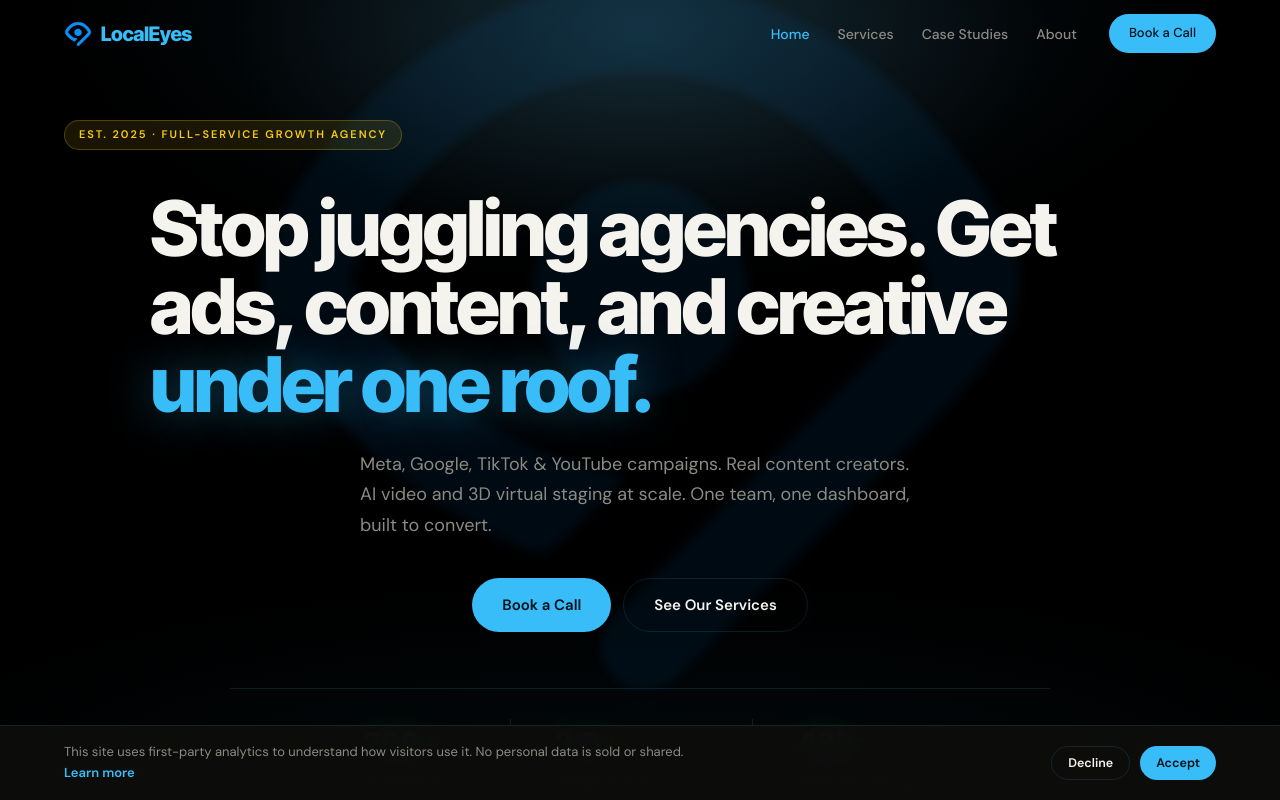
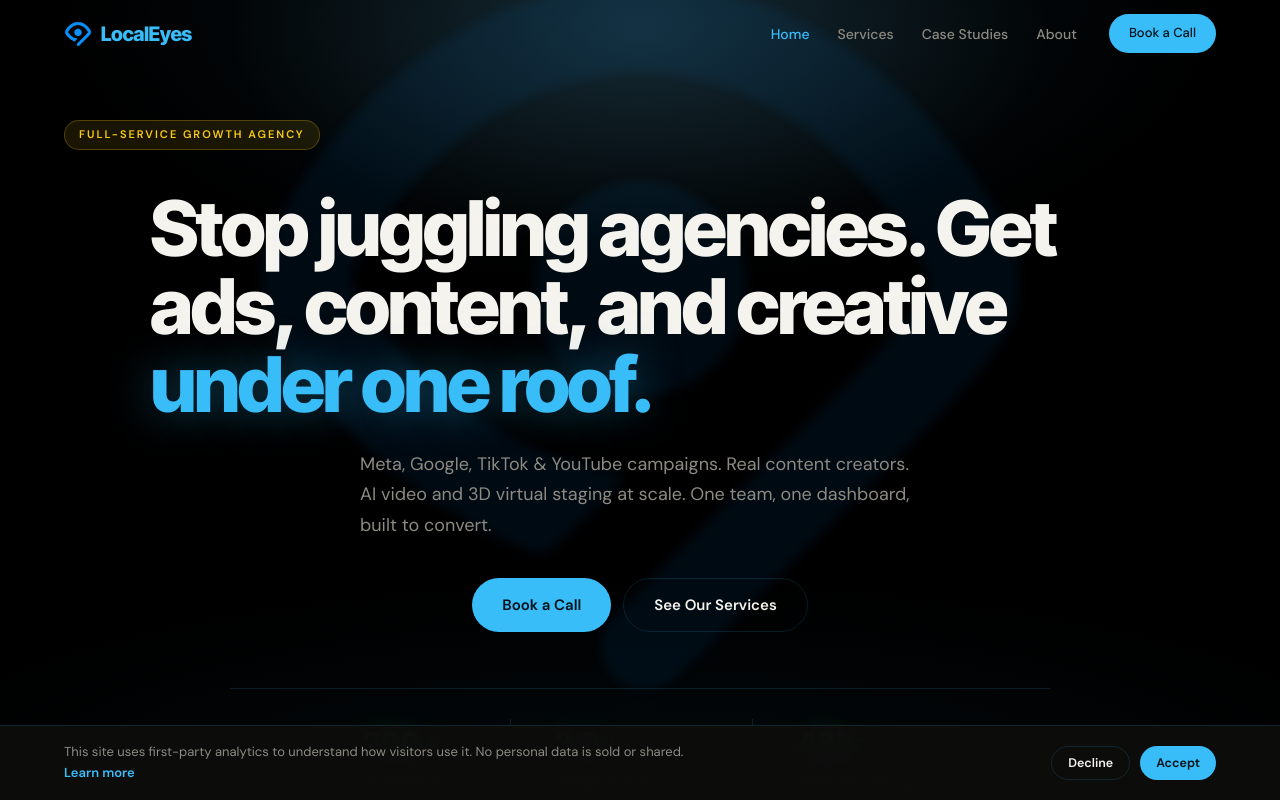
Before and after one commit to ndu1234/LOCALeyes-, a plain HTML site: page index.html in a window 1280 px wide. Shown: the top 800 px of the page. Drawn offline with Linux system fonts and the light colour scheme.

Commit message:
Remove 'Est. 2025' from hero eyebrow

```diff
--- a/index.html
+++ b/index.html
@@ -44,7 +44,7 @@
 <section id="hero">
   <div class="hero-bg"></div>
   <img src="assets/logo.png" alt="" class="hero-logo-glow" />
-  <div class="hero-eyebrow">Est. 2025 &middot; Full-Service Growth Agency</div>
+  <div class="hero-eyebrow">Full-Service Growth Agency</div>
   <h1 class="hero-title">Stop juggling agencies. Get ads, content, and creative <span class="accent">under one roof.</span></h1>
   <p class="hero-sub">Meta, Google, TikTok &amp; YouTube campaigns. Real content creators. AI video and 3D virtual staging at scale. One team, one dashboard, built to convert.</p>
   <div class="hero-ctas">
```
